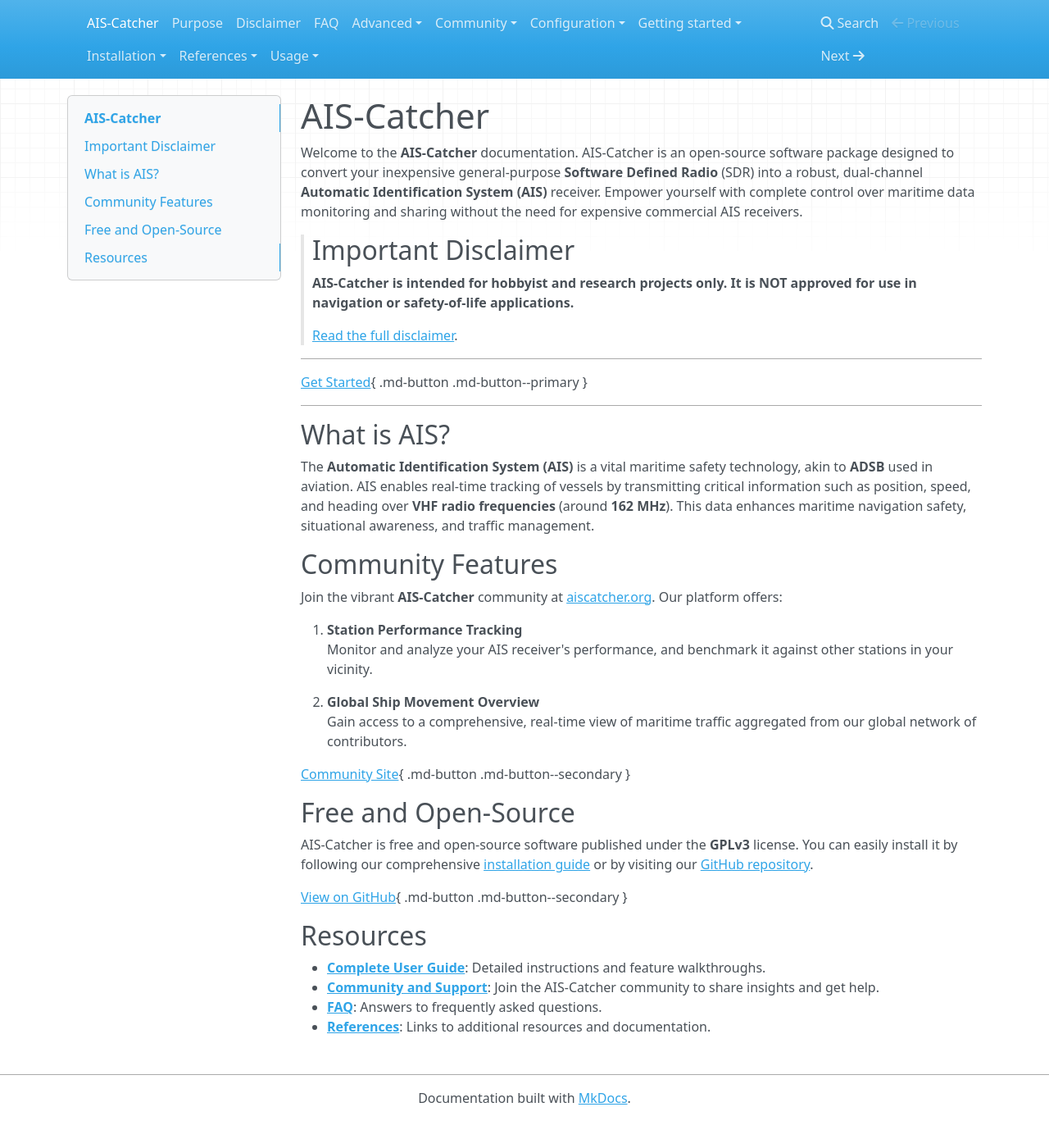
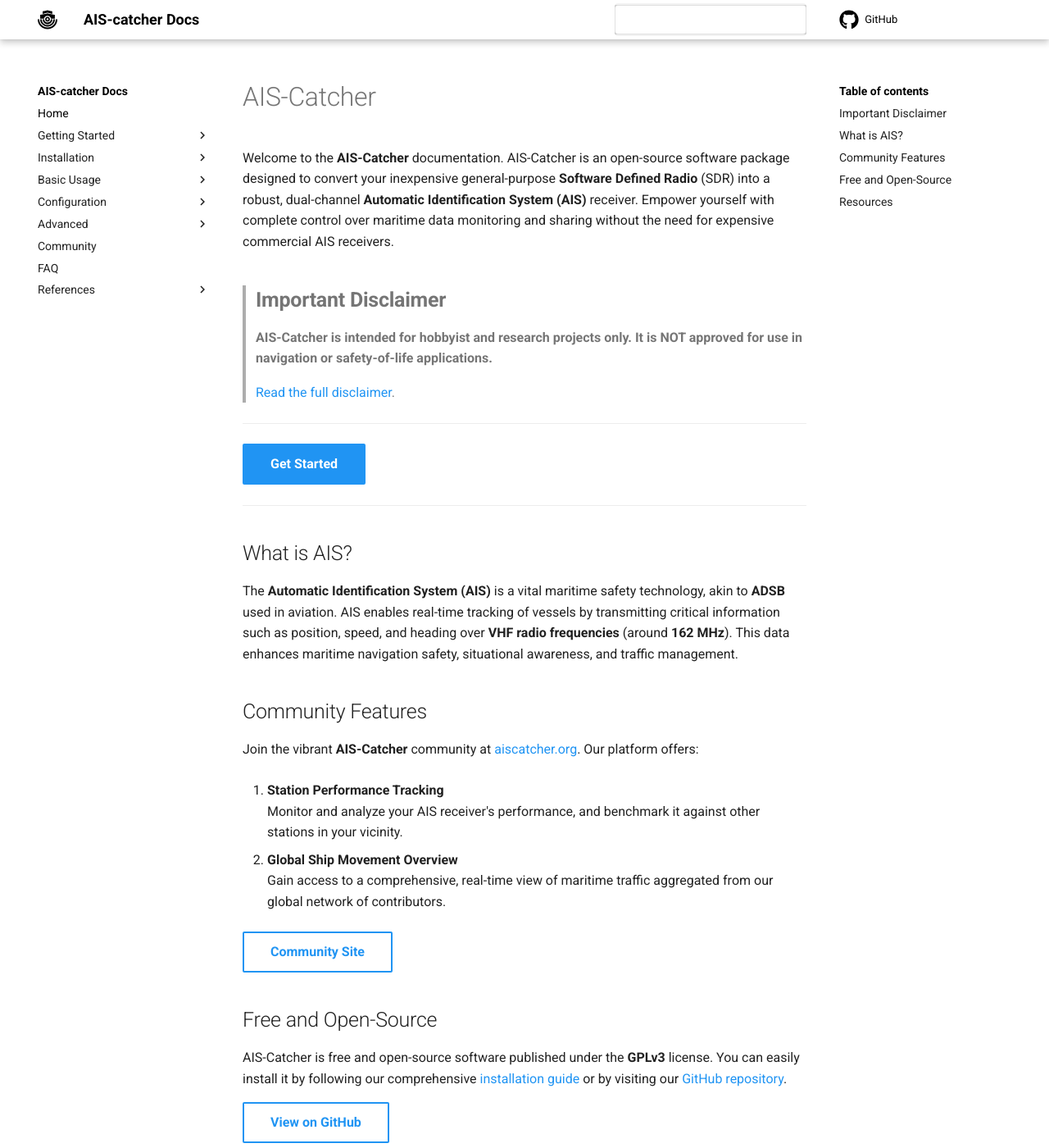
Before and after one commit to jvde-github/AIS-catcher-docs, an MkDocs documentation site: the page built from docs/index.md, in a window 1280 px wide and 1400 px high. Shown: the whole window at 82% size. Built offline with MkDocs 1.6.1 and Material for MkDocs 9.7.7, drawn with Linux system fonts in a browser that asks for light colours; nearby versions of some CDN libraries; comment, search, counter and statistics services are not loaded; some of the changed lines change nothing that is shown; some of the changed text lies outside the part shown.

Commit message:
Update mkdocs.yml

```diff
--- a/mkdocs.yml
+++ b/mkdocs.yml
@@ -1,63 +1,154 @@
-name: Deploy MkDocs Material Documentation
+site_name: AIS-catcher Docs
+site_description: Comprehensive guide to installing, configuring, and using AIS-catcher.
+site_author: jvde.github@gmail.com
+site_url: https://aiscatcher.org/docs
 
-on:
-  push:
-    branches: ["main"]
-  workflow_dispatch:
+theme:
+  name: 'material'
+  custom_dir: overrides
+  palette:
+    - scheme: default
+      primary: white
+      accent: white
+  logo:   assets/logo.svg
+  language: 'en'
+  palette:
+    primary: 'blue'
+    accent: 'light blue'
+  font:
+    text: 'Roboto'
+    code: 'Roboto Mono'
+  icon:
+    repo: fontawesome/brands/github
+    social:
+      - icon: fontawesome/brands/github
+        link: https://github.com/jvde-github/AIS-catcher
+      - icon: fontawesome/brands/twitter
+        link: https://twitter.com/yourtwitter
+  features:
+    - navigation.top
+    - content.code.annotate
+    - content.code.copy
+    - content.code.wrap
 
-permissions:
-  contents: read
-  pages: write
-  id-token: write
+repo_url: https://github.com/jvde-github/AIS-catcher
+repo_name: GitHub
+extra_css:
+  - styles/custom.css
 
-concurrency:
-  group: "pages"
-  cancel-in-progress: false
+extra:
+  social:
+    - icon: fontawesome/brands/github
+      link: https://github.com/jvde-github/AIS-catcher
+    - icon: fontawesome/brands/twitter
+      link: https://twitter.com/yourtwitter
+    - icon: fontawesome/solid/house
+      link: https://aiscatcher.org
+    - icon: fontawesome/solid/comments
+      link: https://github.com/jvde-github/AIS-catcher/discussions
+    - icon: fontawesome/solid/bug
+      link: https://github.com/jvde-github/AIS-catcher/issues
 
-jobs:
-  build:
-    runs-on: ubuntu-latest
-    steps:
-      - uses: actions/checkout@v4
-        with:
-          fetch-depth: 0
+  footer:
+    text: '© 2021-2024 jvde.github@gmail.com. All rights reserved.'
+    links:
+      - title: 'License'
+        url: 'license.md'
+      - title: 'Disclaimer'
+        url: 'disclaimer.md'
 
-      - uses: actions/setup-python@v5
-        with:
-          python-version: '3.x'
+nav:
+  - Home: index.md
+  - Getting Started:
+      - Overview: getting-started/overview.md
+      - Features: getting-started/features.md
+      - AIS Basics: getting-started/ais-basics.md
+  - Installation:
+      - Overview: installation/overview.md
+      - Docker: installation/docker.md
+      - Raspberry Pi: installation/raspberry-pi.md
+      - Windows: installation/windows.md
+      - Build from Source: installation/build-source.md
+      - Ubuntu and Debian: installation/ubuntu-debian.md
+  - Basic Usage:
+      - Overview: usage/overview.md
+      - Web GUI: usage/gui.md
+      - Command Line: usage/cli.md
+      - JSON Configuration: usage/json-configuration.md
+  - Configuration:
+      - Overview: configuration/overview.md
+      - Input Options:
+            - Overview: configuration/input/overview.md
+            - SDR Devices:
+              - RTL-SDR: configuration/input/rtlsdr.md
+              - AirSpy: configuration/input/airspy.md
+              - AirSpy HF+: configuration/input/airspyhf.md
+              - HackRF: configuration/input/hackrf.md
+              - SDRPlay: configuration/input/sdrplay.md
+              - SoapySDR: configuration/input/soapysdr.md
+            - Network Input:
+              - TCP: configuration/input/tcp.md
+              - UDP: configuration/input/udp.md
+              - SpyServer: configuration/input/spyserver.md
+            - File Input:
+              - Raw Files: configuration/input/file.md
+              - WAV Files: configuration/input/wav.md
+            - Other Input:
+              - Serial Port: configuration/input/serial.md
+              - NMEA2000: configuration/input/NMEA2000.md
+      - Model: configuration/model.md
+      - Output Options:
+        - Overview: configuration/output/overview.md
+        - Community Feed: configuration/output/community-feed.md
+        - Console Output: configuration/output/console.md
+        - Network Output:
+          - TCP Server: configuration/output/TCP-server.md
+          - TCP Client: configuration/output/TCP-client.md
+          - UDP: configuration/output/UDP.md
+          - HTTP: configuration/output/HTTP.md
+          - MQTT: configuration/output/MQTT.md
+        - Web Viewer: configuration/output/web-viewer.md
+        - NMEA2000: configuration/output/NMEA2000.md
+        - PostgreSQL: configuration/output/PSQL.md
+  - Advanced:
+      - FM decoding: advanced/FM-decoding.md
+      - GPS: advanced/GPS.md
+      - Performance Tuning: advanced/Low-spec-devices.md
+      - Connecting to GNUradio: advanced/GNUradio.md
+      - Long Rang AIS: advanced/long-range.md
+      - Setting Sample Rate: advanced/samplerate.md
+      - Grafana: advanced/grafana.md
+      - Validation: advanced/validation.md
+      - Troubleshooting: advanced/troubleshooting.md
+  - Community: community.md
+  - FAQ: faq.md
+  - References:
+      - JSON AIS format: references/JSON-decoding.md
+      - License: references/license.md
 
-      - name: Install dependencies
-        run: |
-          pip install \
-            mkdocs-material \
-            mkdocs-material-extensions \
-            mkdocs-glightbox \
-            mkdocs-git-revision-date-localized-plugin \
-            pillow \
-            cairosvg \
-            mkdocs-minify-plugin \
-            mkdocs-redirects \
-            mkdocs-rss-plugin
 
-      - name: Setup Pages
-        uses: actions/configure-pages@v4
+markdown_extensions:
+  - admonition
+  - attr_list
+  - codehilite
+  - pymdownx.superfences
+  - pymdownx.highlight
+  - pymdownx.inlinehilite
+  - pymdownx.details
+  - pymdownx.magiclink
+  - pymdownx.tasklist
+  - pymdownx.tilde
+  - pymdownx.extra
+  - md_in_html
+  - pymdownx.emoji:
+      emoji_generator: !!python/name:pymdownx.emoji.to_alt
+  - pymdownx.keys
+  - pymdownx.snippets:
+      check_paths: true
+  - toc:
+      permalink: true
 
-      - name: Build site
-        run: mkdocs build
 
-      - name: Upload artifact
-        uses: actions/upload-pages-artifact@v3
-        with:
-          path: site
-
-  deploy:
-    environment:
-      name: github-pages
-      url: ${{ steps.deployment.outputs.page_url }}
-    needs: build
-    runs-on: ubuntu-latest
-    if: github.ref == 'refs/heads/main'
-    steps:
-      - name: Deploy to GitHub Pages
-        id: deployment
-        uses: actions/deploy-pages@v4
+plugins:
+  - search
+  - awesome-pages
```
